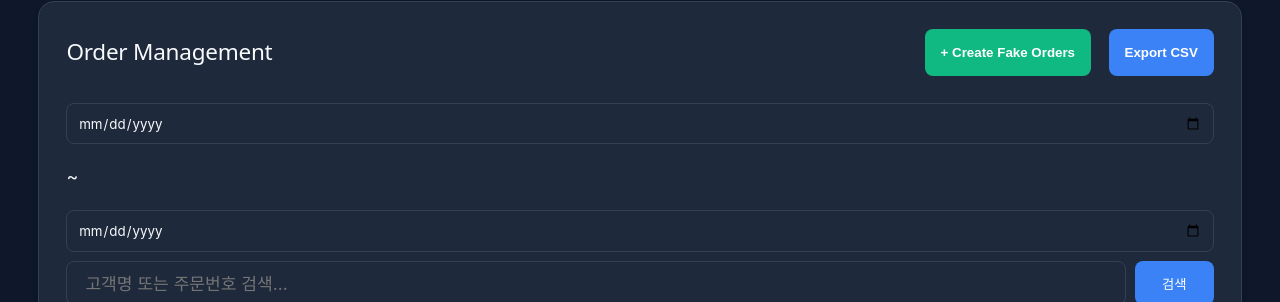
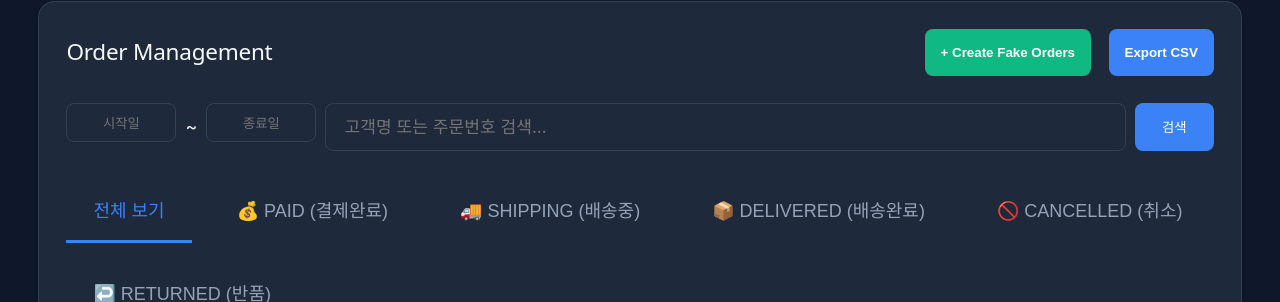
Before and after one commit to hoseoklee85-jjang/app_ax, a React (Vite) app: page /orders in a window 1280 px wide. Shown: the part 139-441 px from the top of the page. Built offline with nearby package versions, Linux system fonts and the light colour scheme; no server answers; sample sign-in values are in the browser's storage.

Commit message:
feat: replace native date inputs with react-datepicker for a modern calendar UI

```diff
--- a/package.json
+++ b/package.json
@@ -11,6 +11,7 @@
   },
   "dependencies": {
     "react": "^19.2.4",
+    "react-datepicker": "^9.1.0",
     "react-dom": "^19.2.4",
     "react-router-dom": "^7.14.1",
     "recharts": "^3.8.1"
@@ -19,6 +20,7 @@
     "@eslint/js": "^9.39.4",
     "@types/node": "^24.12.2",
     "@types/react": "^19.2.14",
+    "@types/react-datepicker": "^6.2.0",
     "@types/react-dom": "^19.2.3",
     "@vitejs/plugin-react": "^6.0.1",
     "eslint": "^9.39.4",
--- a/src/pages/OrderManage.tsx
+++ b/src/pages/OrderManage.tsx
@@ -1,5 +1,7 @@
 import { useState, useEffect } from 'react';
 import { useNavigate } from 'react-router-dom';
+import DatePicker from 'react-datepicker';
+import 'react-datepicker/dist/react-datepicker.css';
 
 interface OrderItem {
   id: number;
@@ -32,8 +34,8 @@ export default function OrderManage() {
   const [searchQuery, setSearchQuery] = useState('');
   const [page, setPage] = useState(1);
   const [totalPages, setTotalPages] = useState(1);
-  const [startDate, setStartDate] = useState('');
-  const [endDate, setEndDate] = useState('');
+  const [startDate, setStartDate] = useState<Date | null>(null);
+  const [endDate, setEndDate] = useState<Date | null>(null);
   const [dateFilterStr, setDateFilterStr] = useState({ start: '', end: '' });
 
   const fetchOrders = async (status: string, searchStr: string = searchQuery, p: number = page, dates = dateFilterStr) => {
@@ -143,36 +145,61 @@ export default function OrderManage() {
         </div>
 
         <div style={{ display: 'flex', gap: '0.5rem', marginBottom: '1.5rem', flexWrap: 'wrap' }}>
-          <input
-            type="date"
-            value={startDate}
-            onChange={(e) => setStartDate(e.target.value)}
-            style={{ padding: '0.6rem', borderRadius: '8px', border: '1px solid var(--border)', background: 'var(--bg-main)', color: 'var(--text-main)' }}
+          <DatePicker
+            selected={startDate}
+            onChange={(date: Date | null) => setStartDate(date)}
+            selectsStart
+            startDate={startDate || undefined}
+            endDate={endDate || undefined}
+            placeholderText="시작일"
+            dateFormat="yyyy-MM-dd"
+            customInput={<input style={{ padding: '0.6rem', borderRadius: '8px', border: '1px solid var(--border)', background: 'var(--bg-main)', color: 'var(--text-main)', width: '110px', textAlign: 'center' }} />}
           />
           <span style={{ padding: '0.6rem 0' }}>~</span>
-          <input
-            type="date"
-            value={endDate}
-            onChange={(e) => setEndDate(e.target.value)}
-            style={{ padding: '0.6rem', borderRadius: '8px', border: '1px solid var(--border)', background: 'var(--bg-main)', color: 'var(--text-main)' }}
+          <DatePicker
+            selected={endDate}
+            onChange={(date: Date | null) => setEndDate(date)}
+            selectsEnd
+            startDate={startDate || undefined}
+            endDate={endDate || undefined}
+            minDate={startDate || undefined}
+            placeholderText="종료일"
+            dateFormat="yyyy-MM-dd"
+            customInput={<input style={{ padding: '0.6rem', borderRadius: '8px', border: '1px solid var(--border)', background: 'var(--bg-main)', color: 'var(--text-main)', width: '110px', textAlign: 'center' }} />}
           />
           <input
             type="text"
             placeholder="고객명 또는 주문번호 검색..."
             value={searchInput}
             onChange={(e) => setSearchInput(e.target.value)}
-            onKeyDown={(e) => { if (e.key === 'Enter') { setSearchQuery(searchInput); setDateFilterStr({ start: startDate, end: endDate }); setPage(1); } }}
+            onKeyDown={(e) => {
+              if (e.key === 'Enter') {
+                setSearchQuery(searchInput);
+                setDateFilterStr({
+                  start: startDate ? startDate.toISOString().split('T')[0] : '',
+                  end: endDate ? endDate.toISOString().split('T')[0] : ''
+                });
+                setPage(1);
+              }
+            }}
             style={{ flex: 1, padding: '0.6rem 1rem', borderRadius: '8px', border: '1px solid var(--border)', background: 'var(--bg-main)', color: 'var(--text-main)', fontSize: '0.95rem', minWidth: '200px' }}
           />
           <button
-            onClick={() => { setSearchQuery(searchInput); setDateFilterStr({ start: startDate, end: endDate }); setPage(1); }}
+            onClick={() => {
+              setSearchQuery(searchInput);
+              setDateFilterStr({
+                start: startDate ? startDate.toISOString().split('T')[0] : '',
+                end: endDate ? endDate.toISOString().split('T')[0] : ''
+              });
+              setPage(1);
+            }}
             style={{ background: 'var(--accent)', color: 'white', border: 'none', padding: '0 1.5rem', borderRadius: '8px', cursor: 'pointer', fontWeight: 'bold' }}
           >
             검색
           </button>
           {(searchQuery || dateFilterStr.start || dateFilterStr.end) && (
             <button
-              onClick={() => { setSearchInput(''); setSearchQuery(''); setStartDate(''); setEndDate(''); setDateFilterStr({ start: '', end: '' }); setPage(1); }}
+              onClick={() => { setSearchInput(''); setSearchQuery(''); setStartDate(null); setEndDate(null); setDateFilterStr({ start: '', end: '' }); setPage(1); }}
               style={{ background: 'var(--bg-main)', color: 'var(--text-main)', border: '1px solid var(--border)', padding: '0 1rem', borderRadius: '8px', cursor: 'pointer' }}
             >
               초기화
```
Also changed, not shown: 1 other file (tests, documents, lock files or other folders).
